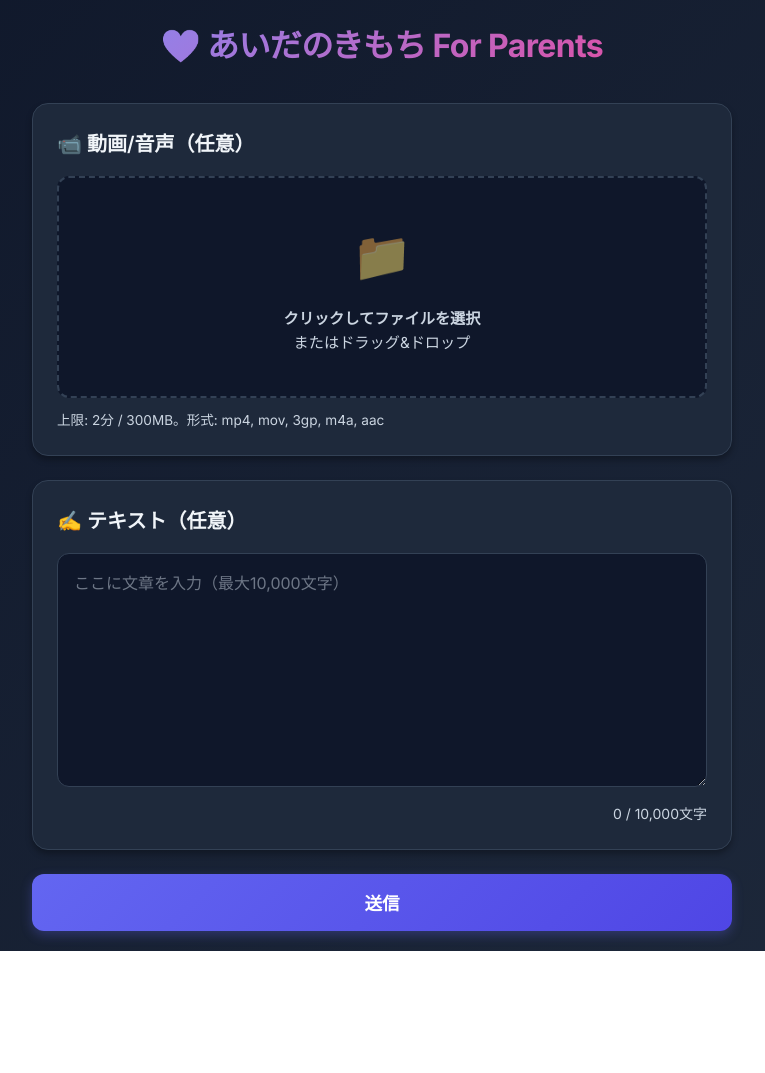
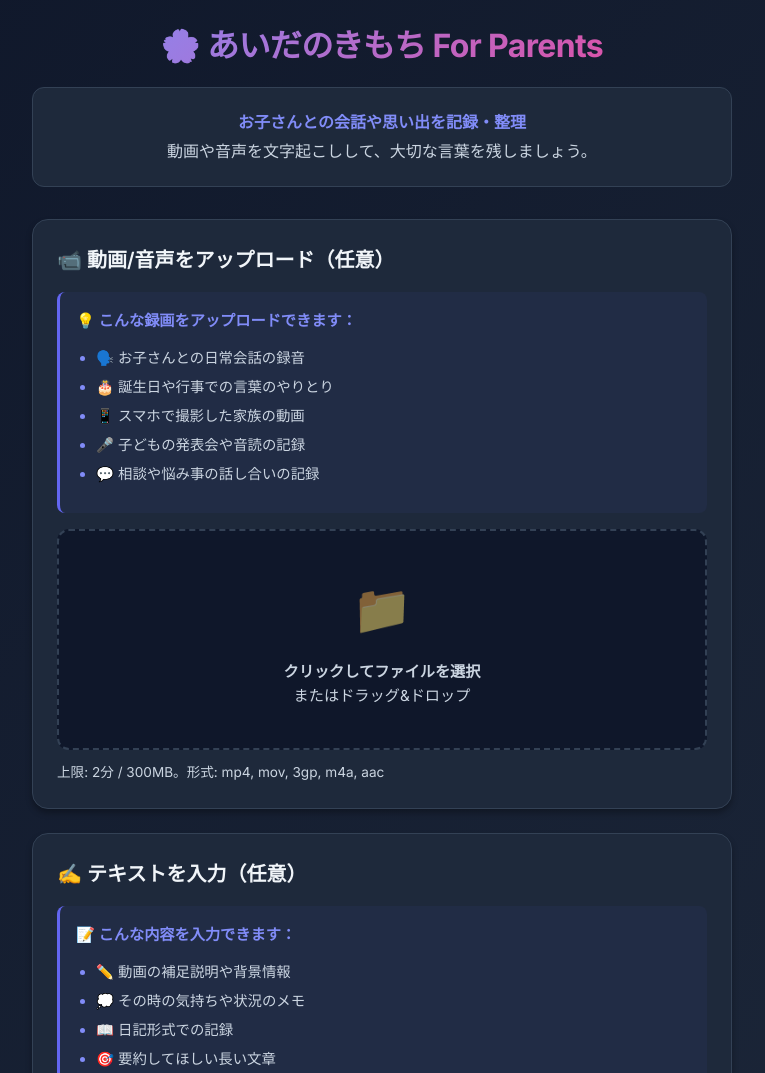
Before and after one commit to Toi0126/slowTech, a plain HTML site: page web/index.html in a window 1280 px wide. Shown: the top 1073 px of the page, without its empty margins (258-1023 px from the left). Before the commit the page ends 951 px from the top, so only its background shows below. Drawn offline with Linux system fonts and the light colour scheme.

Commit message:
UIに仮で文字を追加

```diff
--- a/web/index.html
+++ b/web/index.html
@@ -60,12 +60,61 @@
         font-size: 2rem;
         font-weight: 700;
         text-align: center;
-        margin-bottom: 2rem;
+        margin-bottom: 1rem;
         background: linear-gradient(135deg, var(--primary-light) 0%, var(--secondary) 100%);
         -webkit-background-clip: text;
         background-clip: text;
         -webkit-text-fill-color: transparent;
         letter-spacing: -0.02em;
+      }
+
+      .app-description {
+        text-align: center;
+        color: var(--text-secondary);
+        font-size: 1rem;
+        margin-bottom: 2rem;
+        padding: 20px;
+        background: var(--surface);
+        border-radius: 12px;
+        border: 1px solid var(--border);
+        line-height: 1.8;
+      }
+
+      .app-description strong {
+        color: var(--primary-light);
+        font-weight: 600;
+      }
+
+      .section-description {
+        background: rgba(99, 102, 241, 0.05);
+        border-left: 3px solid var(--primary);
+        padding: 16px;
+        margin-bottom: 16px;
+        border-radius: 8px;
+        font-size: 0.95rem;
+        line-height: 1.7;
+      }
+
+      .section-description strong {
+        color: var(--primary-light);
+        display: block;
+        margin-bottom: 8px;
+      }
+
+      .example-list {
+        margin: 12px 0;
+        padding-left: 20px;
+        color: var(--text-secondary);
+        font-size: 0.9rem;
+      }
+
+      .example-list li {
+        margin: 6px 0;
+        line-height: 1.6;
+      }
+
+      .example-list li::marker {
+        color: var(--primary-light);
       }
 
       section {
@@ -282,11 +331,28 @@
   </head>
   <body>
     <main>
-      <h1>💚 あいだのきもち For Parents</h1>
+      <h1>🌸 あいだのきもち For Parents</h1>
+
+      <div class="app-description">
+        <strong>お子さんとの会話や思い出を記録・整理</strong><br>
+        動画や音声を文字起こしして、大切な言葉を残しましょう。
+      </div>
 
       <form id="upload-form" novalidate>
         <section>
-          <h2>📹 動画/音声（任意）</h2>
+          <h2>📹 動画/音声をアップロード（任意）</h2>
+
+          <div class="section-description">
+            <strong>💡 こんな録画をアップロードできます：</strong>
+            <ul class="example-list">
+              <li>🗣️ お子さんとの日常会話の録音</li>
+              <li>🎂 誕生日や行事での言葉のやりとり</li>
+              <li>📱 スマホで撮影した家族の動画</li>
+              <li>🎤 子どもの発表会や音読の記録</li>
+              <li>💬 相談や悩み事の話し合いの記録</li>
+            </ul>
+          </div>
+
           <div class="file-upload-area" id="file-upload-area">
             <div class="file-upload-icon">📁</div>
             <div class="file-label">
@@ -313,13 +379,26 @@
         </section>
 
         <section>
-          <h2>✍️ テキスト（任意）</h2>
+          <h2>✍️ テキストを入力（任意）</h2>
+
+          <div class="section-description">
+            <strong>📝 こんな内容を入力できます：</strong>
+            <ul class="example-list">
+              <li>✏️ 動画の補足説明や背景情報</li>
+              <li>💭 その時の気持ちや状況のメモ</li>
+              <li>📖 日記形式での記録</li>
+              <li>🎯 要約してほしい長い文章</li>
+              <li>📄 会話の書き起こしテキスト</li>
+            </ul>
+            ※ 動画/音声とテキストのどちらか一方、または両方を入力してください
+          </div>
+
           <textarea
             id="input-text"
             name="inputText"
             rows="10"
             maxlength="10000"
-            placeholder="ここに文章を入力（最大10,000文字）"
+            placeholder="例：今日は公園で遊んだ時の会話です。最近学校のことをよく話してくれるようになりました..."
           ></textarea>
           <div class="text-counter">
             <span id="text-count">0</span> / 10,000文字
```
